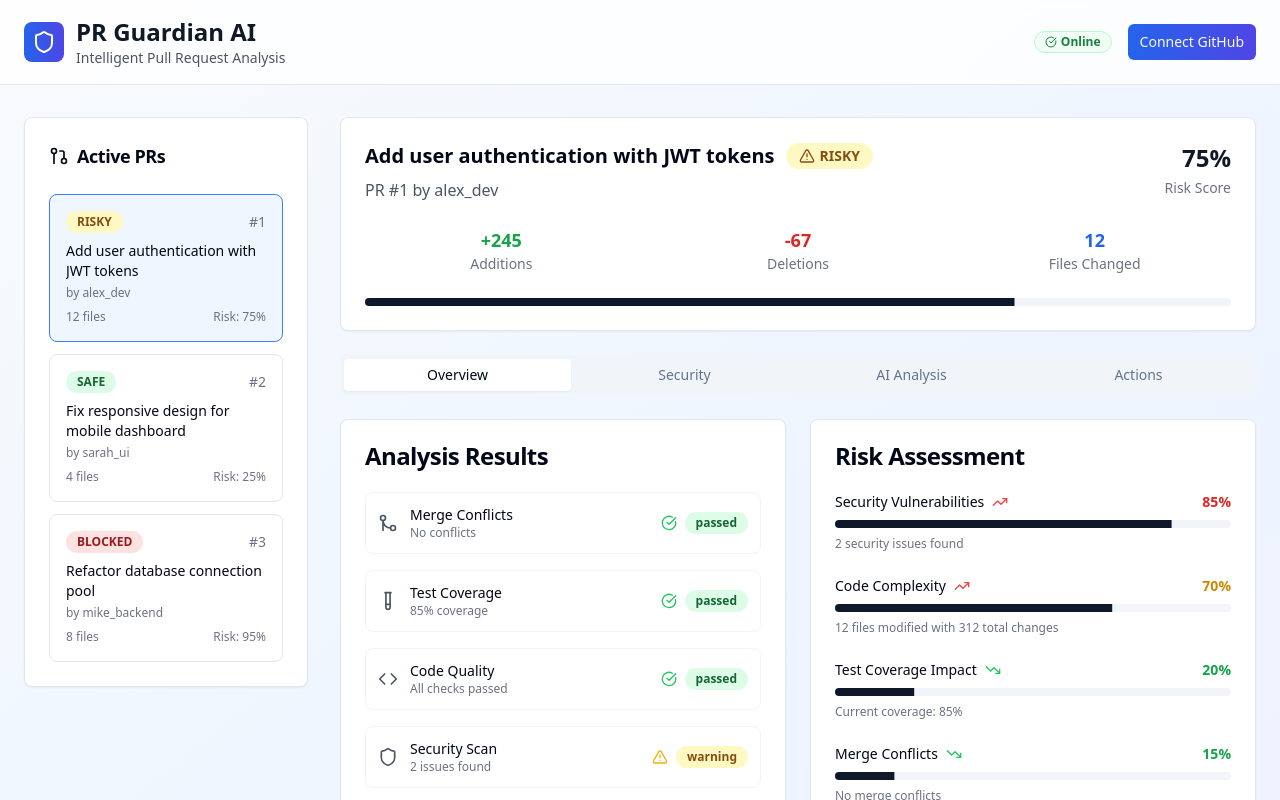
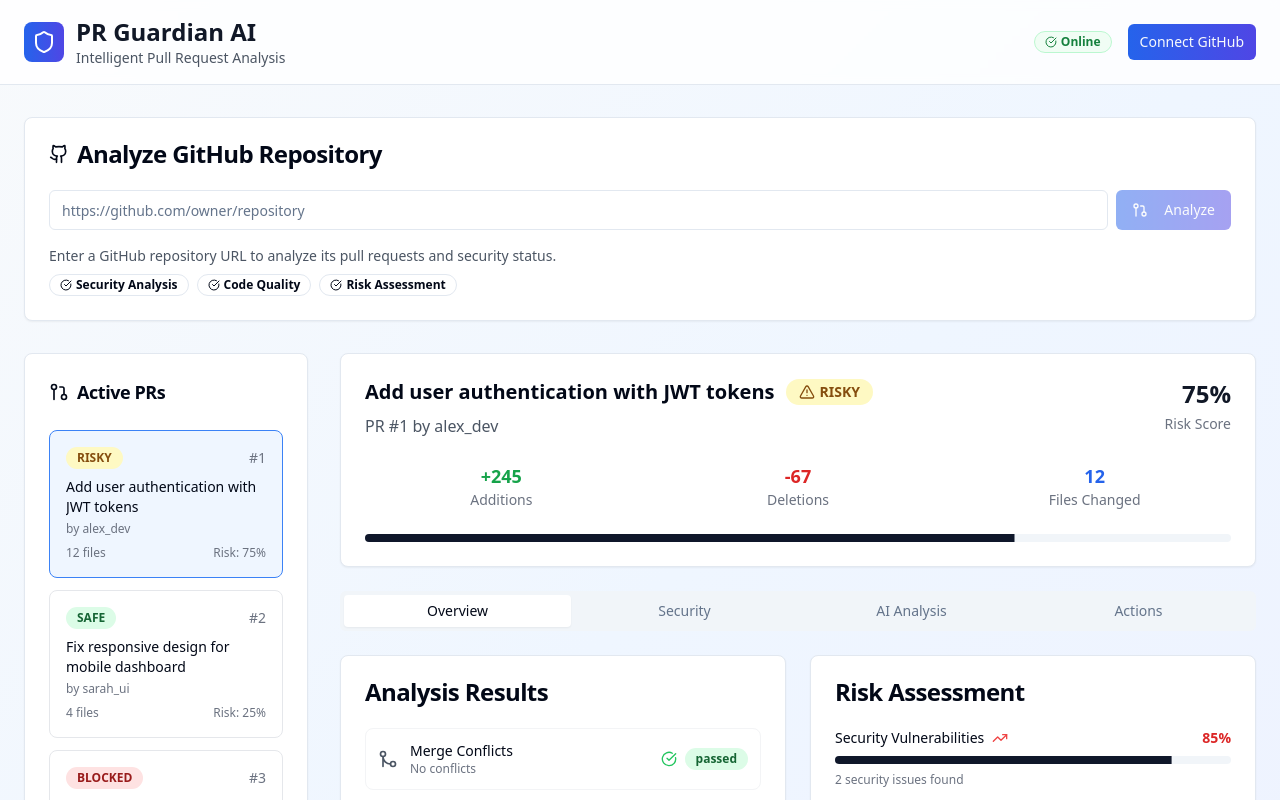
Before and after one commit to thekavishshah/code-sentinel-bot, a React (Vite) app: page / in a window 1280 px wide. Shown: the top 800 px of the page. Built offline with nearby package versions, Linux system fonts and the light colour scheme.

Commit message:
feat: Add repository input functionality
Allow users to input a GitHub repository for analysis.

```diff
--- /dev/null
+++ b/src/components/GitHubRepoInput.tsx
@@ -0,0 +1,173 @@
+
+import React, { useState } from 'react';
+import { Card, CardContent, CardHeader, CardTitle } from '@/components/ui/card';
+import { Button } from '@/components/ui/button';
+import { Input } from '@/components/ui/input';
+import { Badge } from '@/components/ui/badge';
+import { GitPullRequest, Github, AlertCircle, CheckCircle, Loader2 } from 'lucide-react';
+
+interface GitHubRepoInputProps {
+  onRepositoryAnalyzed: (repoData: any) => void;
+}
+
+export const GitHubRepoInput = ({ onRepositoryAnalyzed }: GitHubRepoInputProps) => {
+  const [repoUrl, setRepoUrl] = useState('');
+  const [isAnalyzing, setIsAnalyzing] = useState(false);
+  const [error, setError] = useState('');
+
+  const analyzeRepository = async () => {
+    if (!repoUrl.trim()) {
+      setError('Please enter a repository URL');
+      return;
+    }
+
+    // Validate GitHub URL format
+    const githubUrlPattern = /^https:\/\/github\.com\/[\w-]+\/[\w.-]+\/?$/;
+    if (!githubUrlPattern.test(repoUrl.trim())) {
+      setError('Please enter a valid GitHub repository URL (e.g., https://github.com/owner/repo)');
+      return;
+    }
+
+    setIsAnalyzing(true);
+    setError('');
+
+    try {
+      // Extract owner and repo from URL
+      const urlParts = repoUrl.trim().replace(/\/$/, '').split('/');
+      const owner = urlParts[urlParts.length - 2];
+      const repo = urlParts[urlParts.length - 1];
+
+      // Simulate API call to analyze repository
+      // In a real implementation, this would call GitHub API and your analysis service
+      await new Promise(resolve => setTimeout(resolve, 2000));
+
+      // Mock analysis data based on repository
+      const mockAnalysisData = {
+        repository: {
+          name: repo,
+          owner: owner,
+          url: repoUrl,
+          language: 'JavaScript',
+          stars: Math.floor(Math.random() * 1000),
+          forks: Math.floor(Math.random() * 100),
+          openPRs: Math.floor(Math.random() * 10) + 1
+        },
+        pullRequests: [
+          {
+            id: 1,
+            title: `Fix authentication bug in ${repo}`,
+            author: "contributor_1",
+            status: "risky",
+            filesChanged: Math.floor(Math.random() * 15) + 5,
+            additions: Math.floor(Math.random() * 200) + 50,
+            deletions: Math.floor(Math.random() * 100) + 20,
+            riskScore: Math.floor(Math.random() * 40) + 60,
+            checks: {
+              conflicts: Math.random() > 0.7,
+              testCoverage: Math.floor(Math.random() * 30) + 70,
+              linting: Math.random() > 0.3,
+              security: Math.floor(Math.random() * 3),
+              semanticRisk: "medium"
+            },
+            securityIssues: Math.random() > 0.5 ? [
+              { type: "hardcoded_secret", file: "config.js", line: 23, severity: "high" }
+            ] : [],
+            aiSummary: `This PR addresses critical authentication issues in ${repo}. Code quality is good but requires security review.`
+          },
+          {
+            id: 2,
+            title: `Update dependencies in ${repo}`,
+            author: "maintainer",
+            status: "safe",
+            filesChanged: Math.floor(Math.random() * 5) + 2,
+            additions: Math.floor(Math.random() * 100) + 30,
+            deletions: Math.floor(Math.random() * 50) + 10,
+            riskScore: Math.floor(Math.random() * 30) + 10,
+            checks: {
+              conflicts: false,
+              testCoverage: Math.floor(Math.random() * 20) + 80,
+              linting: true,
+              security: 0,
+              semanticRisk: "low"
+            },
+            securityIssues: [],
+            aiSummary: `Routine dependency updates for ${repo}. All checks pass, safe to merge.`
+          }
+        ]
+      };
+
+      onRepositoryAnalyzed(mockAnalysisData);
+    } catch (err) {
+      setError('Failed to analyze repository. Please try again.');
+    } finally {
+      setIsAnalyzing(false);
+    }
+  };
+
+  return (
+    <Card className="w-full">
+      <CardHeader>
+        <CardTitle className="flex items-center">
+          <Github className="w-5 h-5 mr-2" />
+          Analyze GitHub Repository
+        </CardTitle>
+      </CardHeader>
+      <CardContent className="space-y-4">
+        <div className="flex space-x-2">
+          <Input
+            placeholder="https://github.com/owner/repository"
+            value={repoUrl}
+            onChange={(e) => {
+              setRepoUrl(e.target.value);
+              setError('');
+            }}
+            className="flex-1"
+            disabled={isAnalyzing}
+          />
+          <Button
+            onClick={analyzeRepository}
+            disabled={isAnalyzing || !repoUrl.trim()}
+            className="bg-gradient-to-r from-blue-600 to-indigo-600 hover:from-blue-700 hover:to-indigo-700"
+          >
+            {isAnalyzing ? (
+              <>
+                <Loader2 className="w-4 h-4 mr-2 animate-spin" />
+                Analyzing...
+              </>
+            ) : (
+              <>
+                <GitPullRequest className="w-4 h-4 mr-2" />
+                Analyze
+              </>
+            )}
+          </Button>
+        </div>
+
+        {error && (
+          <div className="flex items-center space-x-2 text-red-600">
+            <AlertCircle className="w-4 h-4" />
+            <span className="text-sm">{error}</span>
+          </div>
+        )}
+
+        <div className="text-sm text-gray-600">
+          <p className="mb-2">Enter a GitHub repository URL to analyze its pull requests and security status.</p>
+          <div className="flex flex-wrap gap-2">
+            <Badge variant="outline" className="text-xs">
+              <CheckCircle className="w-3 h-3 mr-1" />
+              Security Analysis
+            </Badge>
+            <Badge variant="outline" className="text-xs">
+              <CheckCircle className="w-3 h-3 mr-1" />
+              Code Quality
+            </Badge>
+            <Badge variant="outline" className="text-xs">
+              <CheckCircle className="w-3 h-3 mr-1" />
+              Risk Assessment
+            </Badge>
+          </div>
+        </div>
+      </CardContent>
+    </Card>
+  );
+};
--- /dev/null
+++ b/src/components/RepositoryInfo.tsx
@@ -0,0 +1,68 @@
+
+import React from 'react';
+import { Card, CardContent, CardHeader, CardTitle } from '@/components/ui/card';
+import { Badge } from '@/components/ui/badge';
+import { Github, Star, GitFork, GitPullRequest, ExternalLink } from 'lucide-react';
+
+interface RepositoryInfoProps {
+  repository: {
+    name: string;
+    owner: string;
+    url: string;
+    language: string;
+    stars: number;
+    forks: number;
+    openPRs: number;
+  };
+}
+
+export const RepositoryInfo = ({ repository }: RepositoryInfoProps) => {
+  return (
+    <Card>
+      <CardHeader>
+        <CardTitle className="flex items-center justify-between">
+          <div className="flex items-center">
+            <Github className="w-5 h-5 mr-2" />
+            Repository Analysis
+          </div>
+          <a
+            href={repository.url}
+            target="_blank"
+            rel="noopener noreferrer"
+            className="text-blue-600 hover:text-blue-800"
+          >
+            <ExternalLink className="w-4 h-4" />
+          </a>
+        </CardTitle>
+      </CardHeader>
+      <CardContent>
+        <div className="space-y-4">
+          <div>
+            <h3 className="text-lg font-semibold text-gray-900">
+              {repository.owner}/{repository.name}
+            </h3>
+            <p className="text-sm text-gray-600">{repository.url}</p>
+          </div>
+
+          <div className="flex flex-wrap gap-2">
+            <Badge variant="outline">
+              {repository.language}
+            </Badge>
+            <Badge variant="outline" className="flex items-center">
+              <Star className="w-3 h-3 mr-1" />
+              {repository.stars}
+            </Badge>
+            <Badge variant="outline" className="flex items-center">
+              <GitFork className="w-3 h-3 mr-1" />
+              {repository.forks}
+            </Badge>
+            <Badge variant="outline" className="flex items-center">
+              <GitPullRequest className="w-3 h-3 mr-1" />
+              {repository.openPRs} Open PRs
+            </Badge>
+          </div>
+        </div>
+      </CardContent>
+    </Card>
+  );
+};
--- a/src/pages/Index.tsx
+++ b/src/pages/Index.tsx
@@ -11,11 +11,16 @@ import { PRAnalysisCard } from '@/components/PRAnalysisCard';
 import { SecurityAlert } from '@/components/SecurityAlert';
 import { RiskAssessment } from '@/components/RiskAssessment';
 import { RecommendationPanel } from '@/components/RecommendationPanel';
+import { GitHubRepoInput } from '@/components/GitHubRepoInput';
+import { RepositoryInfo } from '@/components/RepositoryInfo';
 
 const Index = () => {
   const [selectedPR, setSelectedPR] = useState(0);
+  const [currentRepository, setCurrentRepository] = useState<any>(null);
+  const [currentPRs, setCurrentPRs] = useState<any[]>([]);
 
-  const mockPRs = [
+  // Default mock PRs for demo
+  const defaultMockPRs = [
     {
       id: 1,
       title: "Add user authentication with JWT tokens",
@@ -80,7 +85,15 @@ const Index = () => {
     }
   ];
 
+  // Use current PRs if available, otherwise use default
+  const mockPRs = currentPRs.length > 0 ? currentPRs : defaultMockPRs;
   const currentPR = mockPRs[selectedPR];
+
+  const handleRepositoryAnalyzed = (repoData: any) => {
+    setCurrentRepository(repoData.repository);
+    setCurrentPRs(repoData.pullRequests);
+    setSelectedPR(0); // Select first PR
+  };
 
   return (
     <div className="min-h-screen bg-gradient-to-br from-slate-50 via-blue-50 to-indigo-50">
@@ -111,15 +124,41 @@ const Index = () => {
       </div>
 
       <div className="max-w-7xl mx-auto px-6 py-8">
+        {/* GitHub Repository Input */}
+        {!currentRepository && (
+          <div className="mb-8">
+            <GitHubRepoInput onRepositoryAnalyzed={handleRepositoryAnalyzed} />
+          </div>
+        )}
+
         <div className="grid grid-cols-1 xl:grid-cols-4 gap-8">
           {/* PR List Sidebar */}
           <div className="xl:col-span-1">
+            <div className="space-y-4">
+              {currentRepository && (
+                <RepositoryInfo repository={currentRepository} />
+              )}
+
               <Card className="h-fit">
                 <CardHeader>
                   <CardTitle className="flex items-center text-lg">
                     <GitPullRequest className="w-5 h-5 mr-2" />
-                  Active PRs
+                    {currentRepository ? `${currentRepository.name} PRs` : 'Active PRs'}
                   </CardTitle>
+                  {currentRepository && (
+                    <Button
+                      size="sm"
+                      variant="outline"
+                      onClick={() => {
+                        setCurrentRepository(null);
+                        setCurrentPRs([]);
+                        setSelectedPR(0);
+                      }}
+                      className="text-xs"
+                    >
+                      Analyze Different Repo
+                    </Button>
+                  )}
                 </CardHeader>
                 <CardContent className="space-y-3">
                   {mockPRs.map((pr, index) => (
@@ -159,6 +198,7 @@ const Index = () => {
                   ))}
                 </CardContent>
               </Card>
+            </div>
           </div>
 
           {/* Main Content */}
```
Lines whose indentation alone changed are shown as unchanged.
